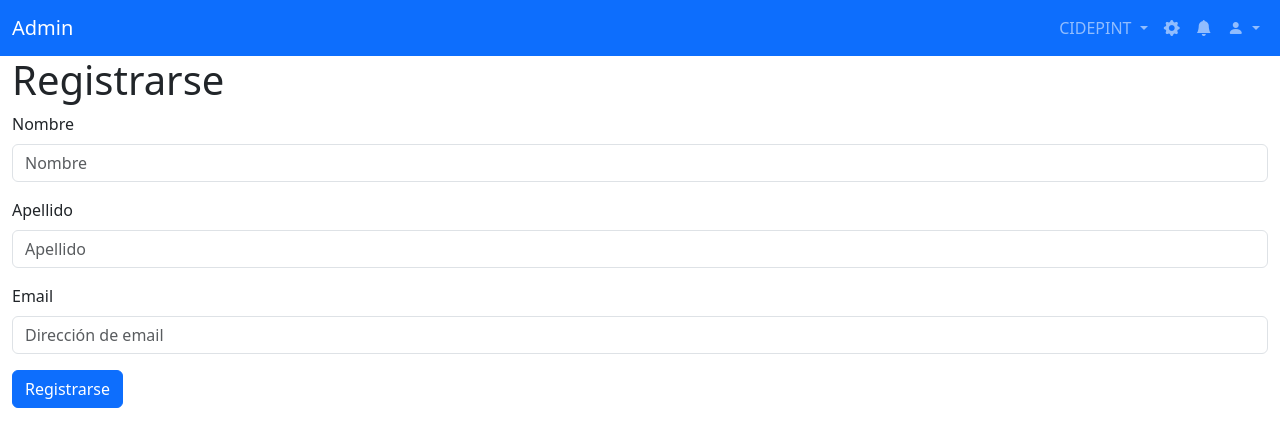
After one commit to franciscodenis/ProyectoVueFlask, a Flask app: page /auth/register in a window 1280 px wide. The commit adds this page. Shown: the top 447 px of the page. Run offline with Flask 3, Linux system fonts and the light colour scheme.

Commit message:
Agrega registro de usuario y activacion por mail

```diff
--- a/admin/pyproject.toml
+++ b/admin/pyproject.toml
@@ -16,6 +16,7 @@ flask-bcrypt = "^1.0.1"
 
 flask-wtf = "^1.2.1"
 marshmallow = "^3.20.1"
+flask-mail = "^0.9.1"
 
 
 [tool.poetry.group.dev.dependencies]
--- a/admin/src/web/__init__.py
+++ b/admin/src/web/__init__.py
@@ -3,6 +3,7 @@ from flask import Flask
 from flask import render_template
 from flask_session import Session
 from src.core import database
+from src.core import email
 from src.core import seeds
 from src.web import error
 from src.web.config import config
@@ -24,6 +25,7 @@ def create_app(env="development", static_folder="../../static"):
     session.init_app(app)
     database.init_app(app)
     bcrypt.init_app(app)
+    email.init_app(app)
 
     routes.register(app)
 
--- a/admin/src/web/controllers/auth.py
+++ b/admin/src/web/controllers/auth.py
@@ -37,3 +37,36 @@ def logout():
         flash("No hay sesión iniciada", "info")
 
     return redirect(url_for("auth.login"))
+
+@auth_bp.get("/validate")
+def validate():
+
+    email = request.args.get("email", None)
+    key = request.args.get("key", None)
+
+    if email and key:
+        if auth.validate_email(email, key):
+            flash("Email validado correctamente, ya puedes iniciar sesión", "success")
+            return redirect(url_for("auth.login"))
+
+    flash("Hubo un error al validar el usuario", "danger")
+    return redirect(url_for("auth.login"))
+
+@auth_bp.get("/register")
+def register():
+    return render_template("auth/register.html")
+
+@auth_bp.post("/register")
+def create():
+    params = request.form
+
+    print(params)
+
+    user = auth.create_user_stub(params["email"], params["first_name"], params["last_name"])
+
+    if not user:
+        flash("No se pudo crear el usuario, verifique los datos", "danger")
+        return redirect(url_for("auth.register"))
+
+    flash("Usuario creado correctamente, se le ha enviado un email para su activación.", "info")
+    return redirect(url_for("auth.login"))
--- /dev/null
+++ b/admin/src/web/templates/auth/register.html
@@ -0,0 +1,28 @@
+{% extends "layout.html" %}
+
+{% block title %}
+Registrarse
+{% endblock %}
+
+{% block navbar %}
+    {{ super() }}
+{% endblock %}
+
+{% block content %}
+<h1>Registrarse</h1>
+<form action="{{ url_for('auth.create') }}" method="POST">
+    <div class="mb-3">
+        <label for="first_name" class="form-label">Nombre</label>
+        <input type="text" class="form-control" id="inputFirstName" name="first_name" placeholder="Nombre" required>
+    </div>
+    <div class="mb-3">
+        <label for="last_name" class="form-label">Apellido</label>
+        <input type="text" class="form-control" id="inputLastName" name="last_name" placeholder="Apellido" required>
+    </div>
+    <div class="mb-3">
+        <label for="email" class="form-label">Email</label>
+        <input type="email" class="form-control" id="inputEmail" name="email" placeholder="Dirección de email" required>
+    </div>
+    <button type="submit" class="btn btn-primary" value="Registrarse">Registrarse</button>
+</form>
+{% endblock %}
--- a/admin/src/web/templates/home.html
+++ b/admin/src/web/templates/home.html
@@ -13,5 +13,6 @@
     <a href="{{ url_for('auth.logout') }}" class="link">Cerrar sesión</a>
 {% else %}
     <a href="{{ url_for('auth.login') }}" class="link">Iniciar sesión</a>
+    <a href="{{ url_for('auth.register') }}" class="link">Registrarse</a>
 {% endif %}
 {% endblock %}
```
Also changed, not shown: admin/src/core/auth/__init__.py (+47 -0 lines), admin/src/core/email.py (added, +18 -0 lines), 2 other files.
